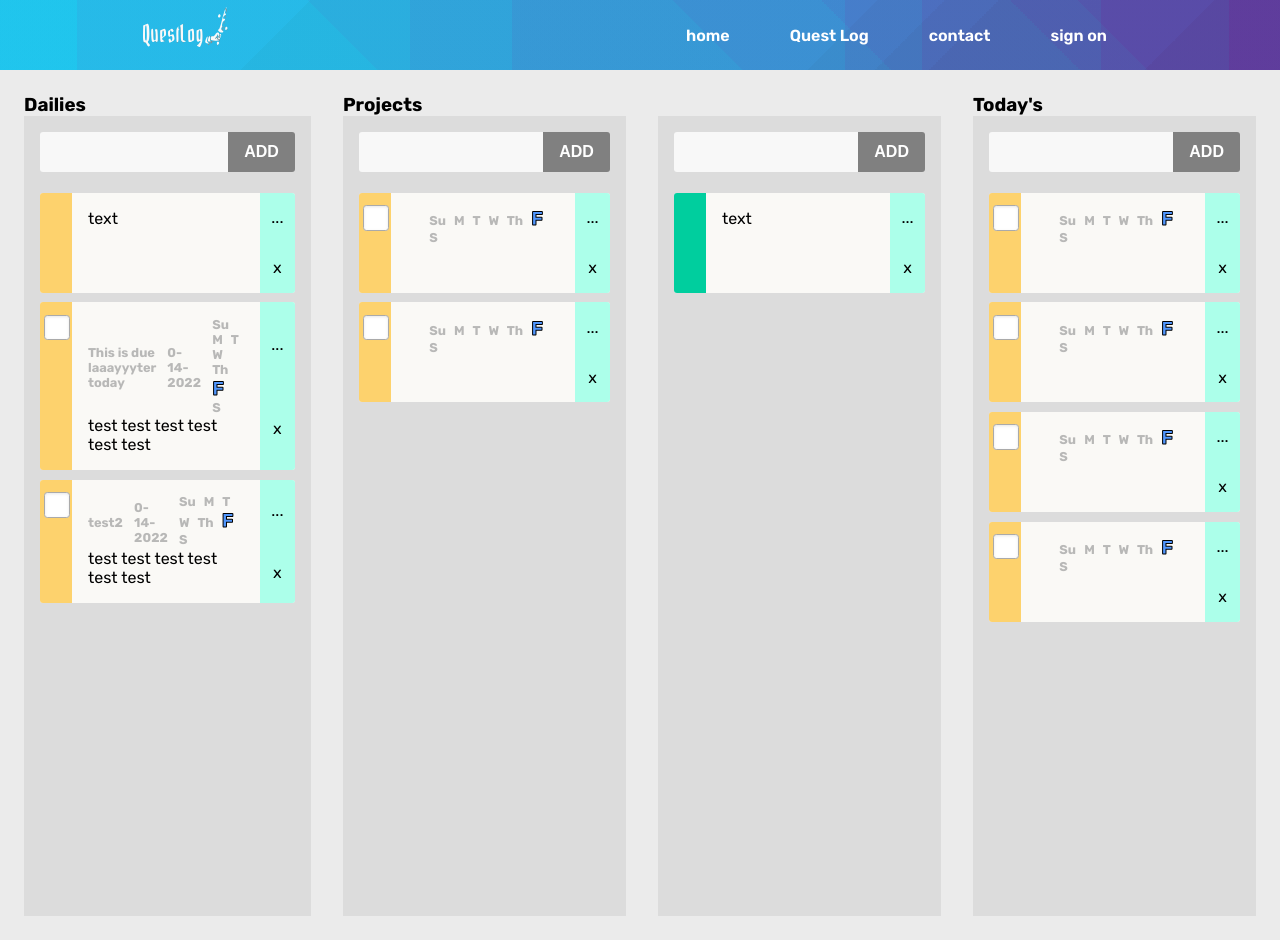
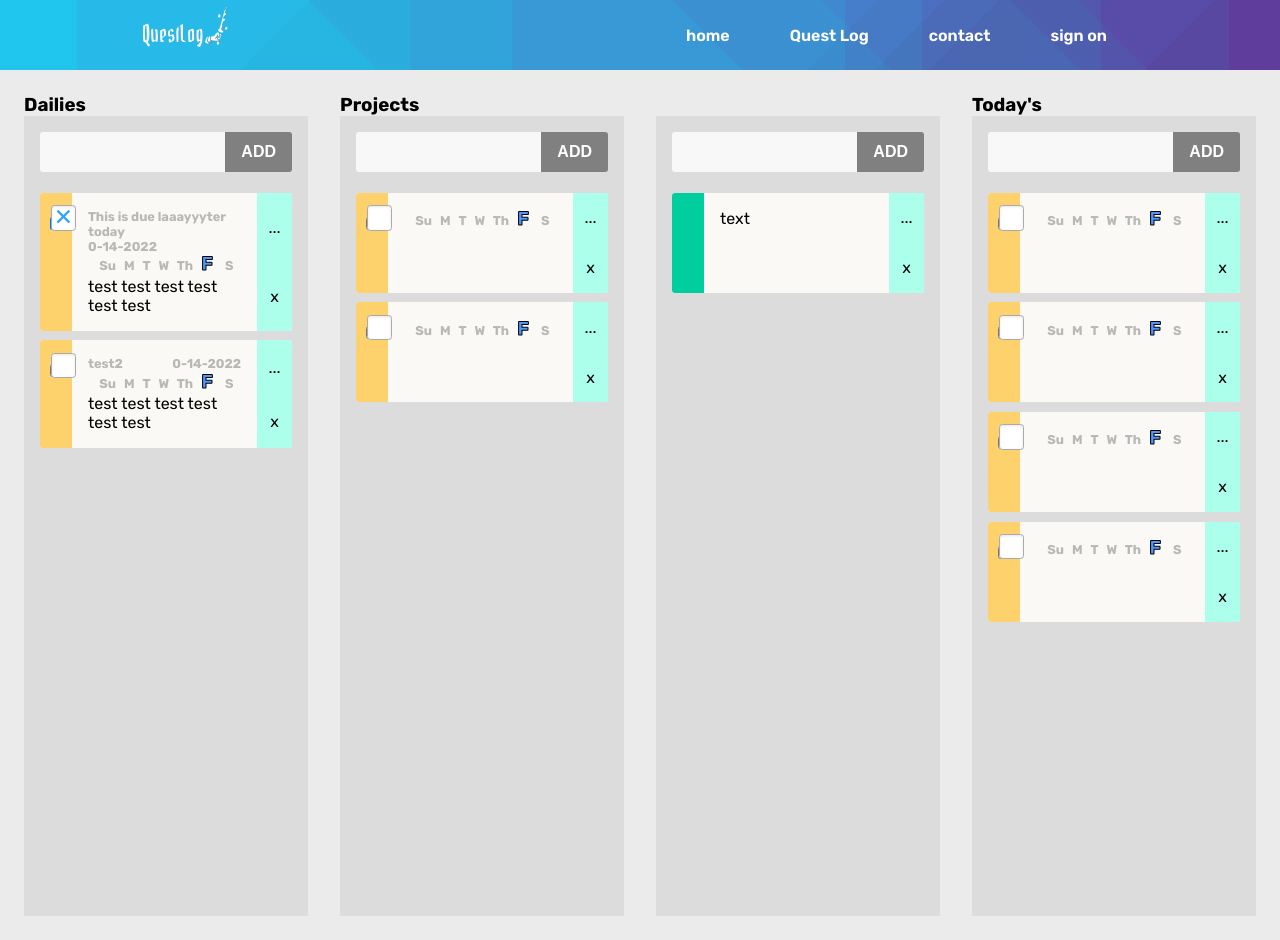
Before and after one commit to ParkAnthony13/tasks2, a React (Create React App) app in the folder client/: page /questLog in a window 1280 px wide. Built offline with nearby package versions, Linux system fonts and the light colour scheme.

Commit message:
testing checkboxes

```diff
--- a/client/src/App.js
+++ b/client/src/App.js
@@ -6,7 +6,7 @@ import LogReg from './components/LogReg';
 import GlobalState from './contexts/GlobalState';
 import './App.css';
 import QuestLog from './components/QuestLog';
-
+import Test from './components/Test';
 function App() {
   const [state, setState] = useState({
     mobButton:true
@@ -20,6 +20,7 @@ function App() {
           <Projects path='/projects'/>
           <LogReg path='/signOn'/>
           <QuestLog path='/questLog'/>
+          <Test path='/test'/>
         </Router>
       </div>
     </GlobalState.Provider>
--- a/client/src/components/QuestLog.jsx
+++ b/client/src/components/QuestLog.jsx
@@ -11,6 +11,8 @@ const QuestLog = props => {
     const [date,setDate] = useState(new Date());
     const [calday,setCalday] = useState(`${date.getMonth().toString()}-${date.getDate().toString()}-${date.getFullYear().toString()}`);
     const [today,setToday] = useState(date.getDay().toString());
+
+    const [tester, setTester] = useState({});
     const test = [
         {
             title:'This is due laaayyyter today',
@@ -18,7 +20,8 @@ const QuestLog = props => {
             dueDate: calday,
             caldayToday: calday,
             day: today,
-            description:'test test test test test test'
+            description:'test test test test test test',
+            check:true
         },
         {
             title:'test2',
@@ -26,17 +29,22 @@ const QuestLog = props => {
             dueDate: calday,
             caldayToday: calday,
             day: today,
-            description:'test test test test test test'
+            description:'test test test test test test',
+            check:false
         }
     ];
-
-    const checkHandler = () => {
-        if (bg == "comp") {
-            setBg("inComp");
-        } else if (bg == "inComp") {
-            setBg("comp");
-        }
+    const test2 = (idx) => {
+        // setTester({...test});
+        console.log(idx);
+        console.log(tester)
     }
+    // const checkHandler = () => {
+    //     if (bg == "comp") {
+    //         setBg("inComp");
+    //     } else if (bg == "inComp") {
+    //         setBg("comp");
+    //     }
+    // }
 
 
     return(
@@ -53,14 +61,6 @@ const QuestLog = props => {
                                     <button>ADD</button>
                                 </div>
                                 <div>
-                                    <div className={`daily ${bg}`}>
-                                        <section className='inProgress'></section>
-                                        <article>text</article>
-                                        <section className='dailyRight'>
-                                            <div>...</div>
-                                            <div onClick={checkHandler}>x</div>
-                                        </section>
-                                    </div>
                                     {test.map((item, idx) => {
                                         return(
                                             <TaskCard key={idx}
@@ -69,6 +69,7 @@ const QuestLog = props => {
                                                 dueDate={item.dueDate}
                                                 day={item.day}
                                                 description={item.description}
+                                                check={item.check}
                                             />
                                         )
                                     })}
--- a/client/src/components/TaskCard.jsx
+++ b/client/src/components/TaskCard.jsx
@@ -6,39 +6,40 @@ import DayInWeek from './minorComponents/DayInWeek';
 
 
 const TaskCard = props => {
-    const {title, status, dueDate, caldayToday, day, description} = props;
+    const {
+        title,
+        status,
+        dueDate,
+        caldayToday,
+        day,
+        description,
+        check,
+        key,
+    } = props;
 
+    const [checker, setChecker] = useState(check);
 
-
-    const [checked, setChecked] = useState(false);
-    const [checked2, setChecked2] = useState(false);
-    const [infoCSS,setInfoCSS] = useState('infoBar');
     const checkHandler = () => {
-        setChecked(!checked);
-        console.log(checked);
+        setChecker(!checker);
     }
 
 
-    const checkHandler2 = () => {
-        setChecked(!checked2);
-        console.log(checked2);
-    }
+    const [infoCSS,setInfoCSS] = useState('infoBar');
+    // const ref = useRef(null);
+    // window.addEventListener('resize',function() {
+    //     if (("width", ref.current.offsetWidth) < 333) {
+    //         setInfoCSS('infoBarSmall');
+    //     }
+    //     // else {
+    //     //     setInfoCSS('infoBar');
+    //     // }
+    // })
 
-    const ref = useRef(null);
-    window.addEventListener('resize',function() {
-        if (("width", ref.current.offsetWidth) < 333) {
-            setInfoCSS('infoBarSmall');
-        }
-        else {
-            setInfoCSS('infoBar');
-        }
-    })
+    // <CheckBox value={check} changeValue={setChecker} onChange={checkHandler}/>
 
-
-
-    useEffect(() => {
-        console.log("width", ref.current.offsetWidth);
-    },[]);
+    // useEffect(() => {
+    //     console.log("width", ref.current.offsetWidth);
+    // },[]);
 
 
 
@@ -47,10 +48,13 @@ const TaskCard = props => {
         <div className='taskContainer'>
             <div className='taskCard'>
                 <section className='inProgress dailyLeft'>
-                    <CheckBox value={checked} changeValue={setChecked} onChange={checkHandler}/>
+                    <form className='checkContainer' action="#">
+                        <input type="checkbox" value='completedness' checked={checker} onChange={checkHandler}id="test1"/>
+                        <label for="test1"></label>
+                    </form>
                 </section>
                 <article className='infoContainer'>
-                    <div className={infoCSS} ref={ref}>
+                    <div className={infoCSS}>
                         <div className="infoLeft">
                             <p>{title}</p>
                         </div>
--- /dev/null
+++ b/client/src/components/Test.jsx
@@ -0,0 +1,63 @@
+import react, { useEffect, useState } from 'react';
+
+
+
+const Test = props => {
+    const [studentState, setStudentState] = useState([]);
+
+    useEffect(() => {
+        let studentState = [
+            {
+                id:1,firstname:"stone", lastname: "cold"
+            },
+            {
+                id:2,firstname:"stone", lastname: "cold"
+            },
+            {
+                id:3,firstname:"stone", lastname: "cold"
+            },
+            {
+                id:4,firstname:"stone", lastname: "cold"
+            },
+        ];
+        setStudentState(
+            studentState.map(d => {
+                return{
+                    id: d.id,
+                    select:false,
+                    firstname:d.firstname,
+                    lastname:d.lastname,
+                    major:d.major
+                }
+            })
+        );
+    },[]);
+
+
+
+    return(
+        <div>
+            {studentState.map((item, i) => {
+                return(
+                    <div key={i}>
+                        <span>
+                            <input type="checkbox" checked={item.select} onChange={(event)=> {
+                                let checked=event.target.checked;
+                                setStudentState(studentState.map((data)=>{
+                                    if( item.id === data.id) {
+                                        data.select=!data.select;
+                                    }
+                                    return data;
+                                }))
+                            }}/>
+                        </span>
+                        <span>firstname: {item.firstname}</span>
+                        <span>lastname: {item.lastname}</span>
+                    </div>
+                )
+            })}
+        </div>
+    )
+}
+
+export default Test;
--- a/client/src/css/TaskCard.css
+++ b/client/src/css/TaskCard.css
@@ -51,8 +51,9 @@
     display: flex;
     justify-content: space-between;
     align-items: center;
+    flex-wrap: wrap;
 }
-.infoBarSmall {
+/* .infoBarSmall {
     display:flex;
     flex-wrap: wrap;
     align-items: center;
@@ -60,7 +61,7 @@
     font-weight: 700;
     font-size: .8rem;
     color: rgba(167, 167, 167, 0.8);
-}
+} */
 .infoLeft {
     margin-right: .7rem;
 }
--- a/client/src/css/minorCss/checkBox.css
+++ b/client/src/css/minorCss/checkBox.css
@@ -55,9 +55,9 @@
 } */
 [type="checkbox"]:not(:checked),
 [type="checkbox"]:checked {
-    position: absolute;
+    /* position: absolute;
     left: 0;
-    opacity: 0.01;
+    opacity: 0.01; */
 }
 [type="checkbox"]:not(:checked) + label,
 [type="checkbox"]:checked + label {
```
